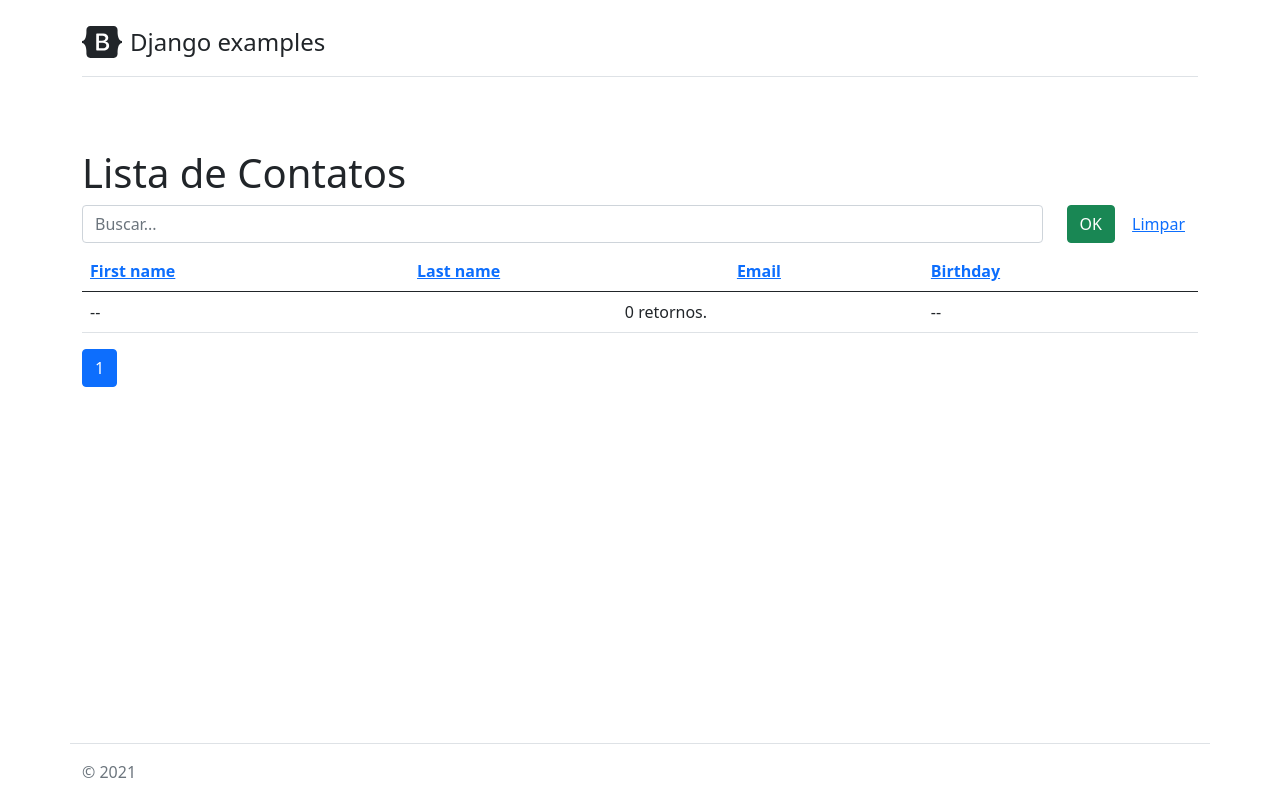
After one commit to marcmatias/django_bootstrap_studies, a Django app: page /contact/ in a window 1280 px wide. The commit adds this page. Run offline with Django 3.2, Linux system fonts and the light colour scheme; data that the repository does not hold is empty; some libraries are stand-ins or nearby versions.

Commit message:
Table updates, pagination, and ordenation

```diff
--- /dev/null
+++ b/contacts/templates/base.html
@@ -0,0 +1,77 @@
+<!doctype html>
+<html lang="pt-br" class="h-100">
+
+<head>
+    <!-- Required meta tags -->
+    <meta charset="utf-8">
+    <meta name="viewport" content="width=device-width, initial-scale=1">
+
+    <!-- Bootstrap CSS -->
+    <link href="https://cdn.jsdelivr.net/npm/bootstrap@5.0.2/dist/css/bootstrap.min.css" rel="stylesheet"
+        integrity="sha384-EVSTQN3/azprG1Anm3QDgpJLIm9Nao0Yz1ztcQTwFspd3yD65VohhpuuCOmLASjC" crossorigin="anonymous">
+
+    <!-- Datatable CSS -->
+    <link rel="stylesheet" type="text/css"
+        href="https://cdn.datatables.net/v/bs5/jq-3.3.1/dt-1.10.25/datatables.min.css" />
+
+    <title>Contacts</title>
+</head>
+
+<body class="d-flex flex-column h-100">
+
+    {% include "includes/header.html" %}
+
+    <main role="main" class="flex-shrink-0">
+        <div class="container py-4">
+            {% block content %}
+            {% endblock content %}
+        </div>
+    </main>
+
+    {% include "includes/footer.html" %}
+
+    <!-- Bootstrap -->
+    <script src="https://cdn.jsdelivr.net/npm/bootstrap@5.0.2/dist/js/bootstrap.bundle.min.js"
+        integrity="sha384-MrcW6ZMFYlzcLA8Nl+NtUVF0sA7MsXsP1UyJoMp4YLEuNSfAP+JcXn/tWtIaxVXM"
+        crossorigin="anonymous"></script>
+
+    <!-- Datatables -->
+    <script type="text/javascript"
+        src="https://cdn.datatables.net/v/bs5/jq-3.3.1/dt-1.10.25/datatables.min.js"></script>
+
+    <script>
+        $(document).ready(function () {
+            $('#datatable').DataTable(
+                {
+                    /* Translate datatable Controls */
+                    "language": {
+                        "sEmptyTable": "Nenhum registro encontrado",
+                        "sInfo": "Mostrando de _START_ até _END_ de _TOTAL_ registros",
+                        "sInfoEmpty": "Mostrando 0 até 0 de 0 registros",
+                        "sInfoFiltered": "(Filtrados de _MAX_ registros)",
+                        "sInfoPostFix": "",
+                        "sInfoThousands": ".",
+                        "sLengthMenu": "_MENU_ resultados por página",
+                        "sLoadingRecords": "Carregando...",
+                        "sProcessing": "Processando...",
+                        "sZeroRecords": "Nenhum registro encontrado",
+                        "sSearch": "Pesquisar",
+                        "oPaginate": {
+                            "sNext": "Próximo",
+                            "sPrevious": "Anterior",
+                            "sFirst": "Primeiro",
+                            "sLast": "Último"
+                        },
+                        "oAria": {
+                            "sSortAscending": ": Ordenar colunas de forma ascendente",
+                            "sSortDescending": ": Ordenar colunas de forma descendente"
+                        }
+                    }
+                }
+            );
+        });
+    </script>
+
+</body>
+
+</html>
--- /dev/null
+++ b/contacts/templates/contact_list.html
@@ -0,0 +1,52 @@
+{% extends "base.html" %}
+{% load url_replace %}
+{% block content %}
+<h1>Lista de {{name}}</h1>
+
+<div class="row">
+    <div class="col">
+        <form action="." method="GET">
+            <div class="row">
+                <div class="col">
+                    <input name="search" class="form-control mb-2" type="text" placeholder="Buscar...">
+                </div>
+                <div class="col-auto">
+                    <button class="btn btn-success mb-2" type="submit">OK</button>
+                    <button class="btn btn-link mb-2">Limpar</button>
+                </div>
+            </div>
+        </form>
+    </div>
+</div>
+<table class="table">
+    <thead>
+        <tr>
+            {% for f in fields %}
+            <th>
+                <a href="?{% url_replace ordering=f.f_name %}">
+                    {{f.f_normalized}}
+                </a>
+            </th>
+            {% endfor %}
+        </tr>
+    </thead>
+    <tbody>
+        {% for object in object_list %}
+        <tr>
+            <td>{{ object.first_name }}</td>
+            <td>{{ object.last_name }}</td>
+            <td>{{ object.email }}</td>
+            <td>{{ object.birthday|date:"d/m/Y" }}</td>
+        </tr>
+        {% empty %}
+        <tr>
+            <td>--</td>
+            <td colspan="2" class="text-center">0 retornos.</li>
+            <td>--</td>
+        </tr>
+        {% endfor %}
+    </tbody>
+</table>
+
+{% include "includes/pagination.html" %}
+{% endblock content %}
--- /dev/null
+++ b/contacts/templates/includes/footer.html
@@ -0,0 +1,5 @@
+<footer class="pt-3 mt-auto text-muted">
+    <div class="container border-top py-3">
+        © 2021
+    </div>
+</footer>
--- /dev/null
+++ b/contacts/templates/includes/header.html
@@ -0,0 +1,13 @@
+<div class="container py-4">
+    <header class="pb-3 mb-4 border-bottom">
+        <a href="/" class="d-flex align-items-center text-dark text-decoration-none">
+            <svg xmlns="http://www.w3.org/2000/svg" width="40" height="32" class="me-2" viewBox="0 0 118 94" role="img">
+                <title>Bootstrap</title>
+                <path fill-rule="evenodd" clip-rule="evenodd"
+                    d="M24.509 0c-6.733 0-11.715 5.893-11.492 12.284.214 6.14-.064 14.092-2.066 20.577C8.943 39.365 5.547 43.485 0 44.014v5.972c5.547.529 8.943 4.649 10.951 11.153 2.002 6.485 2.28 14.437 2.066 20.577C12.794 88.106 17.776 94 24.51 94H93.5c6.733 0 11.714-5.893 11.491-12.284-.214-6.14.064-14.092 2.066-20.577 2.009-6.504 5.396-10.624 10.943-11.153v-5.972c-5.547-.529-8.934-4.649-10.943-11.153-2.002-6.484-2.28-14.437-2.066-20.577C105.214 5.894 100.233 0 93.5 0H24.508zM80 57.863C80 66.663 73.436 72 62.543 72H44a2 2 0 01-2-2V24a2 2 0 012-2h18.437c9.083 0 15.044 4.92 15.044 12.474 0 5.302-4.01 10.049-9.119 10.88v.277C75.317 46.394 80 51.21 80 57.863zM60.521 28.34H49.948v14.934h8.905c6.884 0 10.68-2.772 10.68-7.727 0-4.643-3.264-7.207-9.012-7.207zM49.948 49.2v16.458H60.91c7.167 0 10.964-2.876 10.964-8.281 0-5.406-3.903-8.178-11.425-8.178H49.948z"
+                    fill="currentColor"></path>
+            </svg>
+            <span class="fs-4">Django examples</span>
+        </a>
+    </header>
+</div>
--- /dev/null
+++ b/contacts/templates/includes/pagination.html
@@ -0,0 +1,38 @@
+<!-- pagination.html -->
+{% load url_replace %}
+<!-- https://gist.github.com/rg3915/01ca76f099f431c24bc0536bef83076b -->
+<!-- Use https://gist.github.com/rg3915/01ca76f099f431c24bc0536bef83076b#file-pagination02-html -->
+<div class="row text-center">
+  <div class="col-lg-12">
+    <ul class="pagination">
+      {% if page_obj.has_previous %}
+        <li class="page-item"><a class="page-link" href="?{% url_replace page=page_obj.previous_page_number %}">&laquo;</a></li>
+      {% endif %}
+
+      {% for pg in page_obj.paginator.page_range %}
+        <!-- Sempre mostra as 3 primeiras e 3 últimas páginas -->
+          {% if pg == 1 or pg == 2 or pg == 3 or pg == page_obj.paginator.num_pages or pg == page_obj.paginator.num_pages|add:'-1' or pg == page_obj.paginator.num_pages|add:'-2' %}
+            {% if page_obj.number == pg %}
+              <li class="page-item active"><a class="page-link" href="?{% url_replace page=pg %}">{{ pg }}</a></li>
+            {% else %}
+              <li class="page-item"><a class="page-link" href="?{% url_replace page=pg %}">{{ pg }}</a></li>
+            {% endif %}
+
+          {% else %}
+
+            {% if page_obj.number == pg %}
+              <li class="page-item active"><a class="page-link" href="?{% url_replace page=pg %}">{{ pg }}</a></li>
+            {% elif pg > page_obj.number|add:'-4' and pg < page_obj.number|add:'4' %} <!-- Mostra 3 páginas antes e 3 páginas depois da atual -->
+              <li class="page-item"><a class="page-link" href="?{% url_replace page=pg %}">{{ pg }}</a></li>
+            {% elif pg == page_obj.number|add:'-4' or pg == page_obj.number|add:'4' %}
+              <li class="page-item"><a class="page-link" href="">...</a></li>
+            {% endif %}
+          {% endif %}
+        {% endfor %}
+
+        {% if page_obj.has_next %}
+          <li class="page-item"><a class="page-link" href="?{% url_replace page=page_obj.next_page_number %}">&raquo;</a></li>
+        {% endif %}
+    </ul>
+  </div>
+</div>
--- /dev/null
+++ b/contacts/templatetags/url_replace.py
@@ -0,0 +1,16 @@
+# url_replace.py
+# https://stackoverflow.com/a/62587351/802542
+from django import template
+
+register = template.Library()
+
+
+@register.simple_tag(takes_context=True)
+def url_replace(context, **kwargs):
+    query = context['request'].GET.copy()
+    if kwargs.get('page'):
+        query.pop('page', None)
+    if kwargs.get('ordering'):
+        query.pop('ordering', None)
+    query.update(kwargs)
+    return query.urlencode()
--- a/contacts/urls.py
+++ b/contacts/urls.py
@@ -2,5 +2,6 @@ from django.urls import path
 from . import views
 
 urlpatterns = [
-    path('', views.index, name='index')
+    path('', views.index, name='index'),
+    path('contact/', views.ContactListView.as_view(), name='contact_list'),
 ]
--- a/contacts/views.py
+++ b/contacts/views.py
@@ -1,8 +1,58 @@
 from django.shortcuts import render
 from django.http import HttpResponse
 from .models import Contact
+from django.views.generic import ListView
+from django.db.models import Q
+
 
 def index(request):
     contacts_list = Contact.objects
     context = {'contacts_list': contacts_list}
     return render(request, 'index.html', context)
+
+
+class ContactListView(ListView):
+    model = Contact
+    template_name = 'contact_list.html'
+    paginate_by = 10
+    ordering = ['-first_name']
+
+    def get_queryset(self):
+        queryset = super(ContactListView, self).get_queryset()
+        data = self.request.GET
+
+        search = data.get('search')
+        if search:
+            queryset = queryset.filter(
+                Q(first_name__icontains=search) |
+                Q(last_name__icontains=search) |
+                Q(email__icontains=search) |
+                Q(birthday__icontains=search)
+            )
+        return queryset
+
+    def get_ordering(self):
+        ordering = self.request.GET.get('ordering', 'first_name')
+
+        poped = [self.ordering.pop()]
+        if ordering in poped:
+            self.ordering.append('-'+ordering)
+        elif '-'+ordering in poped:
+            self.ordering.append(ordering)
+        else:
+            self.ordering.append(ordering)
+
+        return self.ordering
+
+    def get_context_data(self, **kwargs):
+        context = super().get_context_data(**kwargs)
+
+        context['name'] = 'Contatos'
+        context['fields'] = [
+            {'f_normalized': f.name.capitalize().replace('_', ' '),
+             'f_name': f.name}
+            for f
+            in self.model._meta.get_fields()
+        ][1:]
+
+        return context
```
Also changed, not shown: contacts/templates/index.html (+3 -102 lines).
